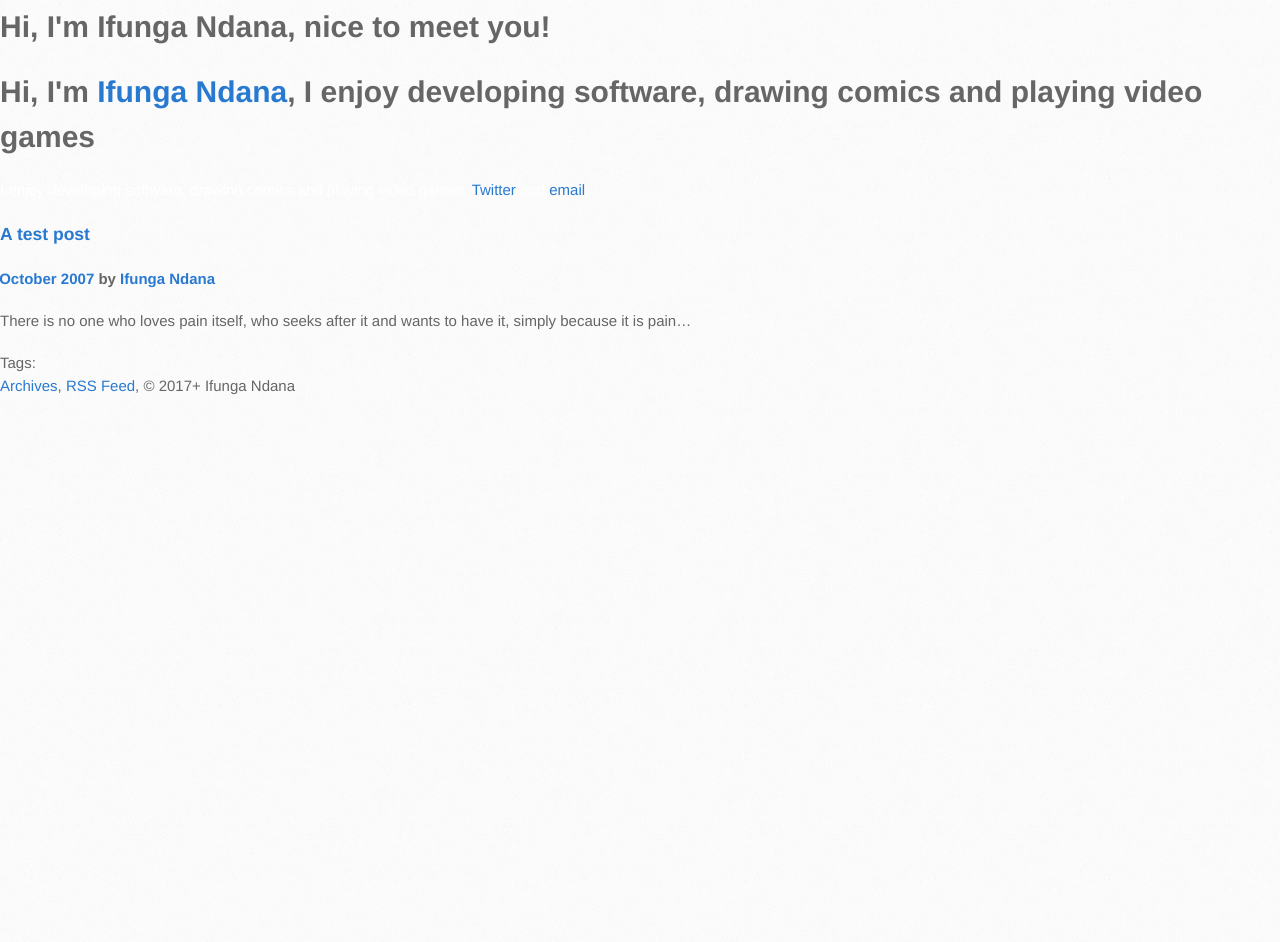
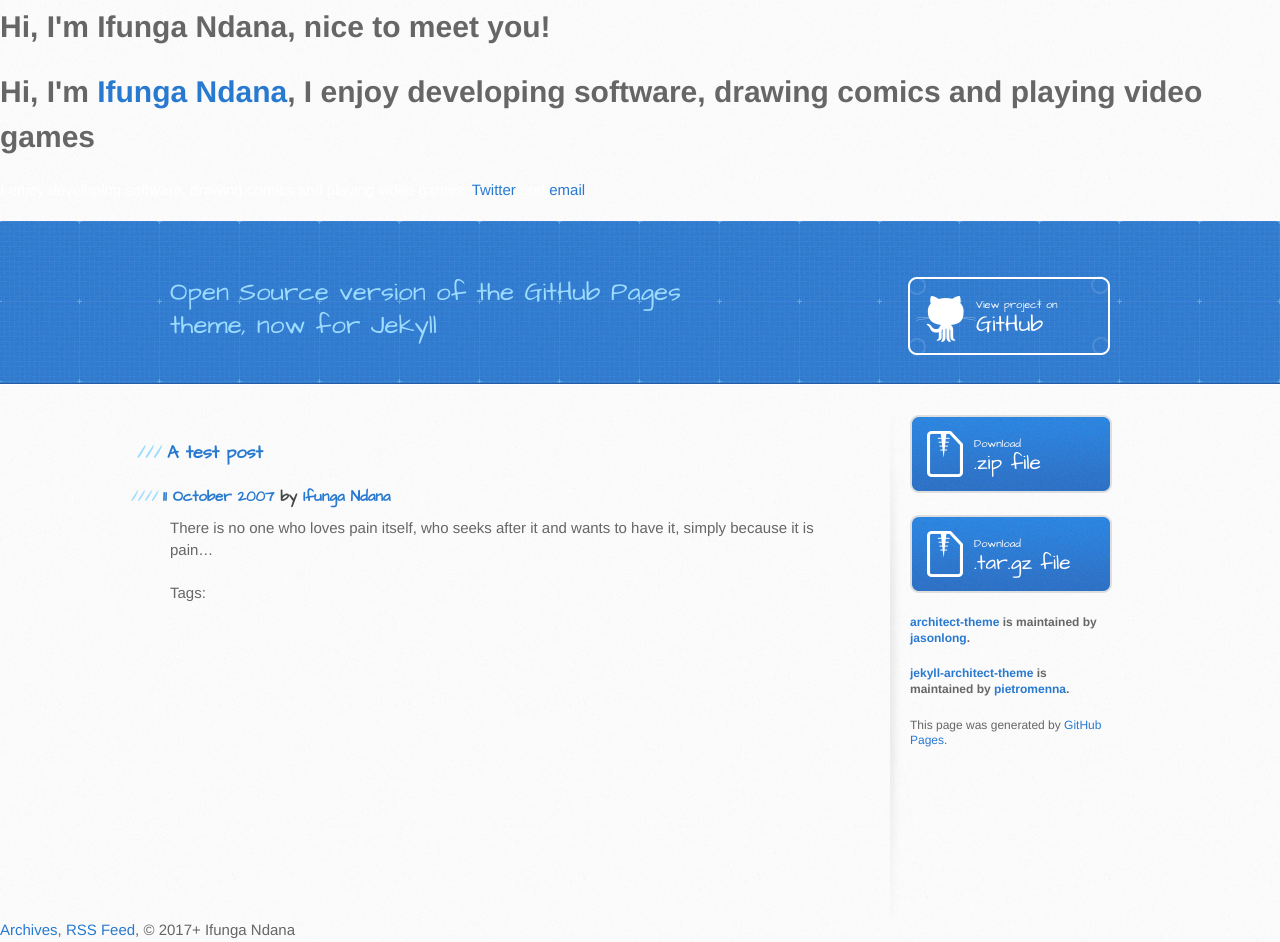
Before and after one commit to SubiyaCryolite/subiyacryolite.github.io, a Jekyll site: the page built from index.html, in a window 1280 px wide. Shown: the part 323-1265 px from the top of the page. Built offline with Jekyll 4.4.1, drawn with Linux system fonts in a browser that asks for light colours; Markdown is read by kramdown in place of the engine named in the settings; the list of posts is cut into pages by our own code; before the commit the page ends 900 px from its top, so only the background shows below that.

Commit message:
Corrected issue with layout

```diff
--- a/_layouts/default.html
+++ b/_layouts/default.html
@@ -5,8 +5,8 @@
     <title>Ifunga Ndana's Blog - {{ page.title }}</title>
     <meta name="robots" content="index,follow"/>
     <meta name="mssmarttagspreventparsing" content="true"/>
-    <link rel="shortcut icon" href="/images/favicon.gif" type="image/gif" />
-    <link rel="icon" href="/images/favicon.gif" type="image/gif" />
+    <link rel="shortcut icon" href="/images/favicon.gif" type="image/gif"/>
+    <link rel="icon" href="/images/favicon.gif" type="image/gif"/>
     <meta http-equiv="content-type" content="text/html; charset=utf-8"/>
     <meta name="author" content="Ifunga Ndana"/>
     <meta name="dc.title" content="Ifunga Ndana's Blog - {{ page.title }}"/>
@@ -38,23 +39,63 @@
         </a>
         <div id="about">
             <h1 class="default">Hi, I'm Ifunga Ndana, nice to meet you!</h1>
-          <h1 class="mobile">Hi, I'm <a href="https://twitter.com/subiyacryolite">Ifunga Ndana</a>, I enjoy developing software, drawing comics and playing video games</h1>
+            <h1 class="mobile">Hi, I'm <a href="https://twitter.com/subiyacryolite">Ifunga Ndana</a>, I enjoy developing
+                software, drawing comics and playing video games</h1>
             <p style="color: white" class="about-sub-title default">
-          I enjoy developing software, drawing comics and playing video games. <a href="https://twitter.com/subiyacryolite">Twitter</a> and <a href="mailto:ifungandana@gmiul.com">email</a>.
+                I enjoy developing software, drawing comics and playing video games. <a
+                    href="https://twitter.com/subiyacryolite">Twitter</a> and <a href="mailto:ifungandana@gmiul.com">email</a>.
             </p>
         </div>
     </div>
 </div>
 
-    <div id="box">
-      <div id="content">
+
+<title> {{ page.title }} </title>
+</head>
+
+<body>
+<header>
+    <div class="inner">
+        <h1> {{ site.name }} </h1>
+        <h2>Open Source version of the GitHub Pages theme, now for Jekyll</h2>
+        <a href="https://github.com/pietromenna/jekyll-architect-theme" class="button">
+            <small>View project on</small>
+            GitHub</a>
+    </div>
+</header>
+<div id="content-wrapper">
+    <div class="inner clearfix">
+        <section id="main-content">
+
             {{ content }}
+
+        </section>
+
+        <aside id="sidebar">
+            <a href="https://github.com/pietromenna/jekyll-architect-theme/archive/master.zip" class="button">
+                <small>Download</small>
+                .zip file
+            </a>
+            <a href="https://github.com/pietromenna/jekyll-architect-theme/archive/master.tar.gz" class="button">
+                <small>Download</small>
+                .tar.gz file
+            </a>
+
+            <p class="repo-owner"><a href="https://github.com/jasonlong/architect-theme">architect-theme</a> is
+                maintained by <a href="https://github.com/jasonlong">jasonlong</a>.</p>
+
+            <p class="repo-owner"><a
+                    href="https://github.com/pietromenna/jekyll-architect-theme">jekyll-architect-theme</a> is
+                maintained by <a href="https://github.com/pietromenna">pietromenna</a>.</p>
+
+            <p>This page was generated by <a href="https://pages.github.com">GitHub Pages</a>.</p>
+        </aside>
+    </div>
     <div id="footer">
         <div id="footer_text">
             <a href="/archives.html">Archives</a>, <a href="https://subiyacryolite.github.io/rss.xml" title="Full-text RSS feed">RSS Feed</a>, &copy; 2017+ Ifunga Ndana
         </div>
     </div>
 </div>
-    </div>
 </body>
 </html>
```
Also changed, not shown: other parts of _layouts/default.html (+5 -4 lines). Lines whose indentation alone changed are shown as unchanged.
